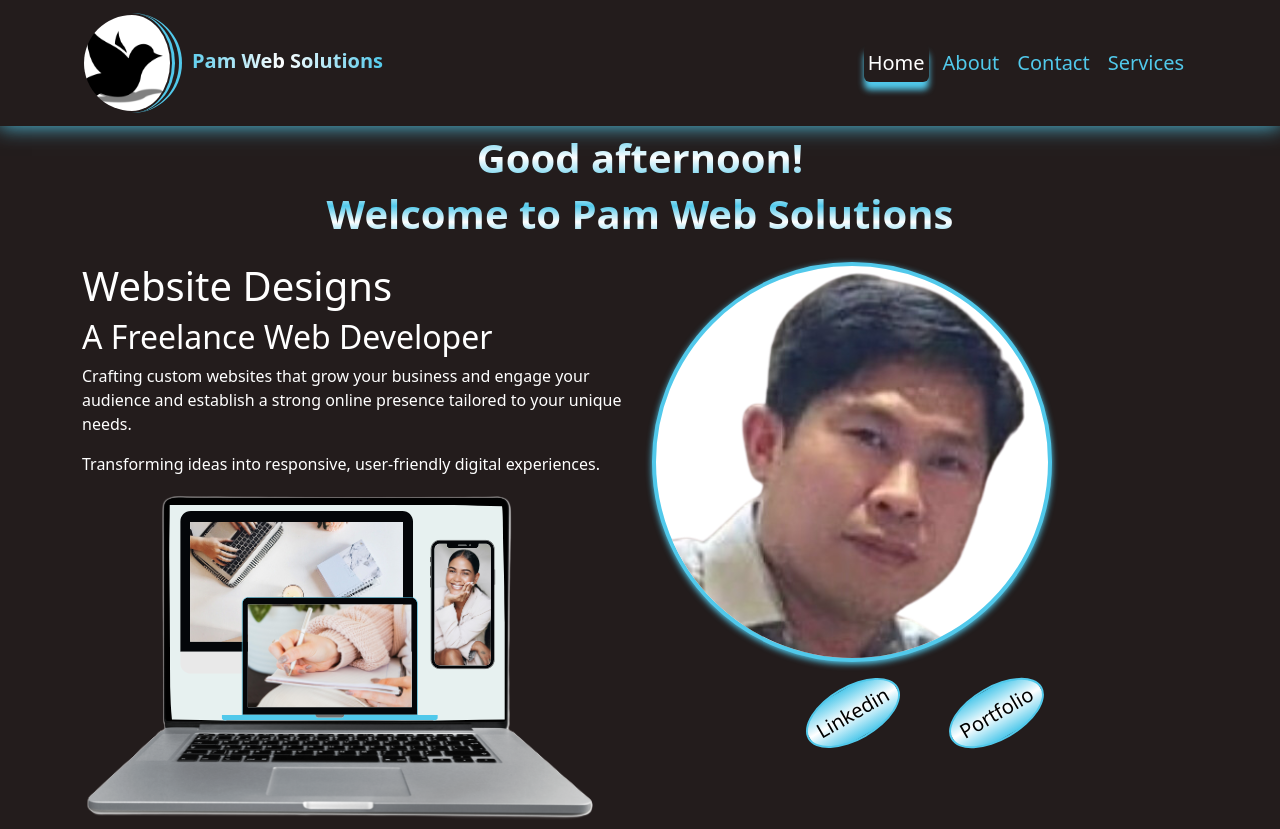
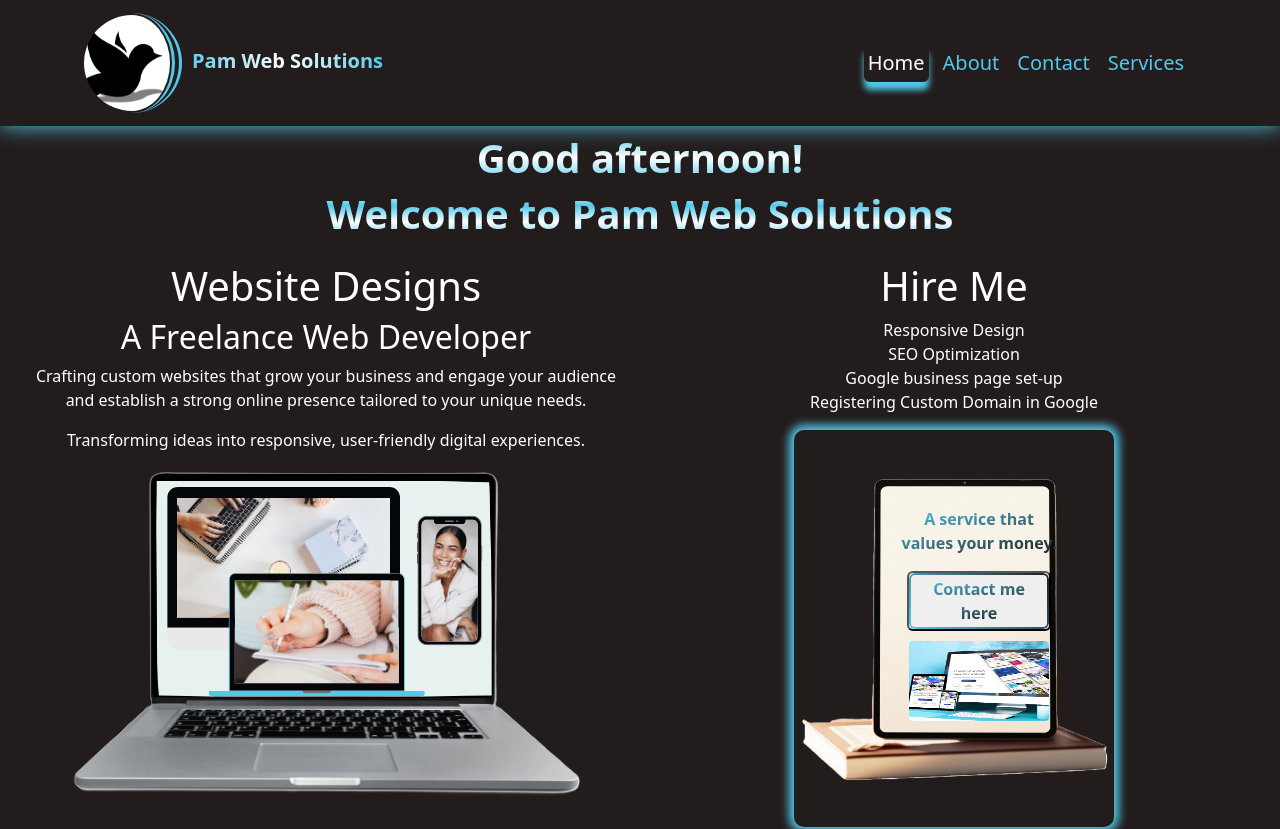
Before and after one commit to Markpm-code/pam-w-solutions, a React (Vite) app in the folder pam-websolutions/: page /#/ in a window 1280 px wide. Shown: the top 829 px of the page. Built offline with nearby package versions, Linux system fonts and the light colour scheme.

Commit message:
add box-sahdow, adjust margin and gradient colors

```diff
--- a/pam-websolutions/src/pages/Home.css
+++ b/pam-websolutions/src/pages/Home.css
@@ -65,16 +65,35 @@
 }
 
 .tablet_img {
-  width: 300px;
+  width: 320px;
   height: auto;
   position: relative;
+  box-shadow: 0 0 10px 5px rgb(81, 201, 235);
+  border-radius: 10px;
+  padding: 6px;
 }
 
 .service_qoute {
   width: 160px;
-  margin: 90px 0 0 90px;
+  margin: 6% 19.3%;
   position: absolute;
   z-index: 1;
+}
+
+.service_qoute p {
+  background: linear-gradient(to bottom right, rgb(81, 201, 235), rgb(35, 28, 28));
+  -webkit-background-clip: text;
+  background-clip: text;
+  -webkit-text-fill-color: transparent;
+  font-weight:900;
+}
+
+.service-qoute-link {
+  background: linear-gradient(to bottom right, rgb(81, 201, 235), rgb(35, 28, 28));
+  -webkit-background-clip: text;
+  background-clip: text;
+  -webkit-text-fill-color: transparent;
+  font-weight:bold;
 }
 
 .responsive_img {
@@ -85,14 +104,30 @@
 }
 
 .contact {
-  background: linear-gradient(rgb(81, 201, 235), #ffff);
-  border-color: #ffff;
+  position: relative;
+  padding: 4px;
   border-radius: 6px;
   width: 90%;
 }
 
+.contact::before {
+  content: "";
+    position: absolute;
+    top: 0;
+    left: 0;
+    right: 0;
+    bottom: 0;
+    border-radius: inherit;
+    padding: 2px;
+    background: linear-gradient(45deg, rgb(81, 201, 235), rgb(35, 28, 28));
+    -webkit-mask: linear-gradient(#fff 0 0) content-box, linear-gradient(#fff 0 0);
+    mask: linear-gradient(#fff 0 0) content-box, linear-gradient(#fff 0 0);
+    mask-composite: exclude;
+    -webkit-mask-composite: destination-out;
+}
+
 .contact:hover {
-  box-shadow: 0px 2px 6px rgb(81, 201, 235);
+  box-shadow: 0 0 10px 4px rgb(81, 201, 235);
 }
 
 .exclamation-mark {
--- a/pam-websolutions/src/pages/Home.tsx
+++ b/pam-websolutions/src/pages/Home.tsx
@@ -1,6 +1,6 @@
 import { useEffect, useState } from 'react';
 import Responsive from "../assets/images/responsive_img.png";
-import Profile from "../assets/images/profile_img.png";
+// import Profile from "../assets/images/profile_img.png";
 import Tablet from "../assets/images/tablet.png";
 import Laptop from "../assets/images/laptop.png";
 import CardSection from "../components/CardSection";
@@ -59,8 +59,8 @@ const Home = () => {
 
   return (
     <>
-      <div className="home container-fluid">
-        <div className="text-center ">
+      <div className="home container-fluid text-center">
+        <div>
           <div className="mt-2">
             <h1 className={`greeting ${visibleGreeting ? 'visible' : ''}`}>
               {greetingMessage}!
@@ -68,9 +68,9 @@ const Home = () => {
           </div>
           <h1 className={`welcome-content ${visibleContent ? 'visible' : ''}`}>Welcome to Pam Web Solutions</h1>
         </div>
-        <div className="container mt-4">
-          <div className="row justify content-center">
-            <div className="col">
+        <div className=" mt-4">
+          <div className="row mx-auto justify-content-center">
+            <div className="col-xl-6">
               <h1>Website Designs</h1>
               <h2>A Freelance Web Developer</h2>
               <div>
@@ -85,10 +85,10 @@ const Home = () => {
                 </p>
               </div>
               <div>
-                <img className=" " src={Laptop} alt="laptop image" />
+                <img className="img-fluid " src={Laptop} alt="laptop image" />
               </div>
             </div>
-            <div className="col">
+            {/* <div className="col">
               <img className="profile " src={Profile} alt="profile image" />
               <div className="row justify-content-center mt-4">
                 <a
@@ -101,7 +101,7 @@ const Home = () => {
                 </a>
                 <a className="portfolio" href="">
                   Portfolio
-                </a>
+                </a> */}
                 {/* <a
                   className="github"
                   href="https://github.com/Markpm-code"
@@ -110,11 +110,11 @@ const Home = () => {
                 >
                   Github
                 </a> */}
-              </div>
-            </div>
-            <div className="col">
+              {/* </div>
+            </div> */}
+            <div className="col-xl-6">
               <h1>Hire Me</h1>
-              <ul>
+              <ul className='list-unstyled'>
                 <li>Responsive Design</li>
                 <li>SEO Optimization</li>
                 <li>Google business page set-up</li>
@@ -124,12 +124,12 @@ const Home = () => {
                 <div className="service_qoute ">
                   <p>A service that values your money.</p>
                   <button className="contact">
-                    <Link to="/contact" className="text-decoration-none">
+                    <Link to="/contact" className="text-decoration-none service-qoute-link">
                       Contact me here
                     </Link>
                   </button>
                   <img
-                    className="responsive_img"
+                    className="responsive_img img-fluid"
                     src={Responsive}
                     alt="responsive image"
                   />
```
